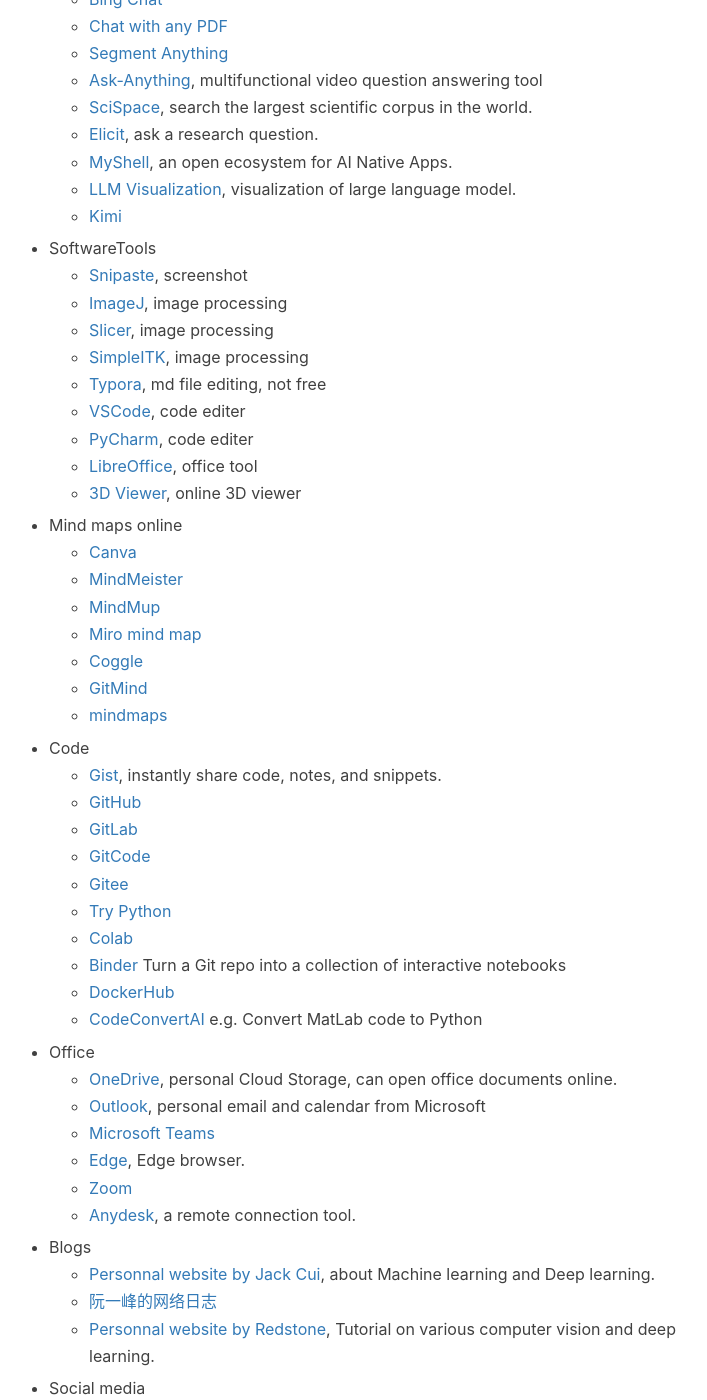
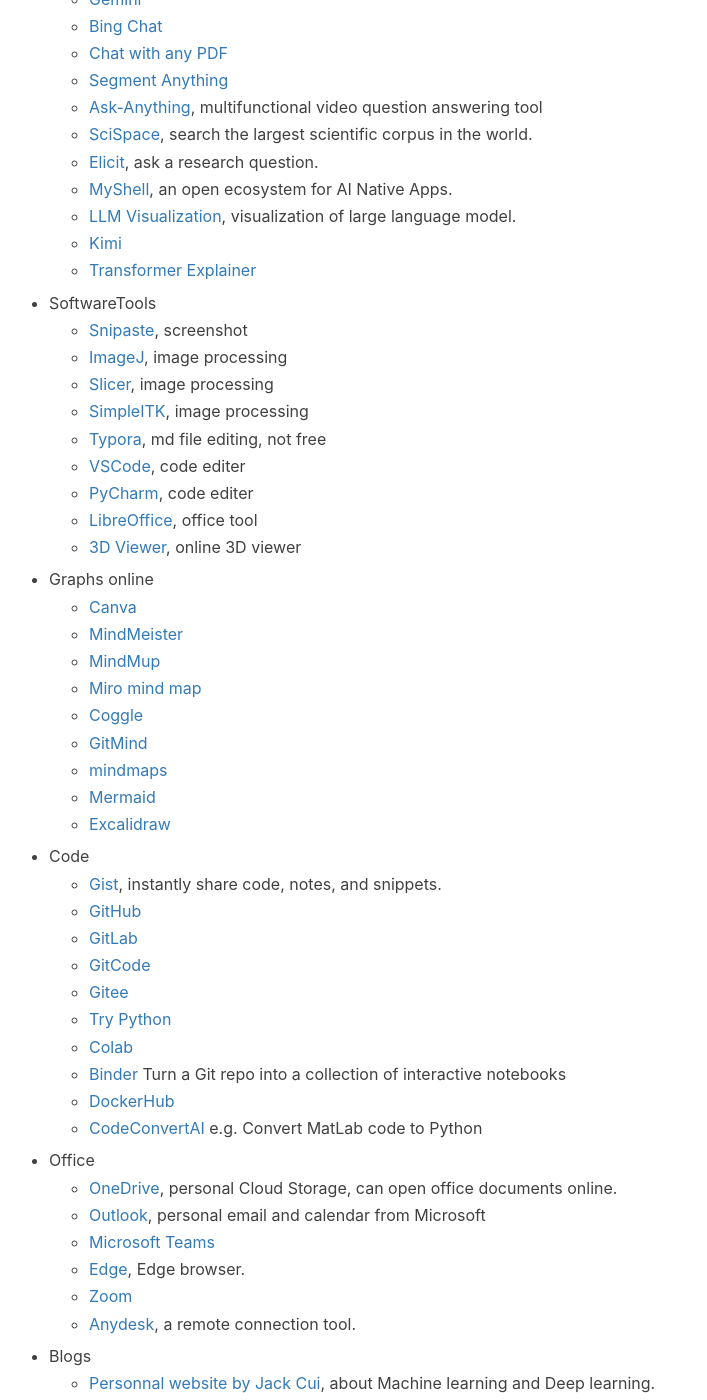
Before and after one commit to jizhang02/jizhang02.github.io, a Jekyll site: the page built from _posts/2022-09-20-productivity.markdown, in a window 1280 px wide and 1400 px high, scrolled down 3633 px. Shown: the whole window, without its empty margins (256-963 px from the left). Built offline with Jekyll 4.4.1, drawn with Linux system fonts in a browser that asks for light colours; nearby versions of some CDN libraries; a script that is not in the unit is left out; comment, search, counter and statistics services are not loaded; some of the changed text lies outside the part shown.

Commit message:
Update 2022-09-20-productivity.markdown

```diff
--- a/_posts/2022-09-20-productivity.markdown
+++ b/_posts/2022-09-20-productivity.markdown
@@ -141,6 +142,7 @@
     * [MyShell](https://app.myshell.ai/explore), an open ecosystem for AI Native Apps.
     * [LLM Visualization](https://bbycroft.net/llm), visualization of large language model.
     * [Kimi](https://kimi.moonshot.cn/)
+    * [Transformer Explainer](https://github.com/poloclub/transformer-explainer)
 
 
 
@@ -155,7 +157,7 @@
     * [LibreOffice](https://www.libreoffice.org/), office tool
     * [3D Viewer](https://3dviewer.net/), online 3D viewer
 
-* Mind maps online
+* Graphs online
     * [Canva](https://www.canva.com/graphs/mind-maps/)
     * [MindMeister](https://www.mindmeister.com/)
     * [MindMup](https://www.mindmup.com/)
@@ -163,6 +165,8 @@
     * [Coggle](https://coggle.it/)
     * [GitMind](https://gitmind.com/)
     * [mindmaps](https://www.mindmaps.app/)
+    * [Mermaid](https://mermaid.js.org/)
+    * [Excalidraw](https://github.com/excalidraw/excalidraw)
 
 
 * Code
```
Also changed, not shown: other parts of _posts/2022-09-20-productivity.markdown (+1 -0 lines).
